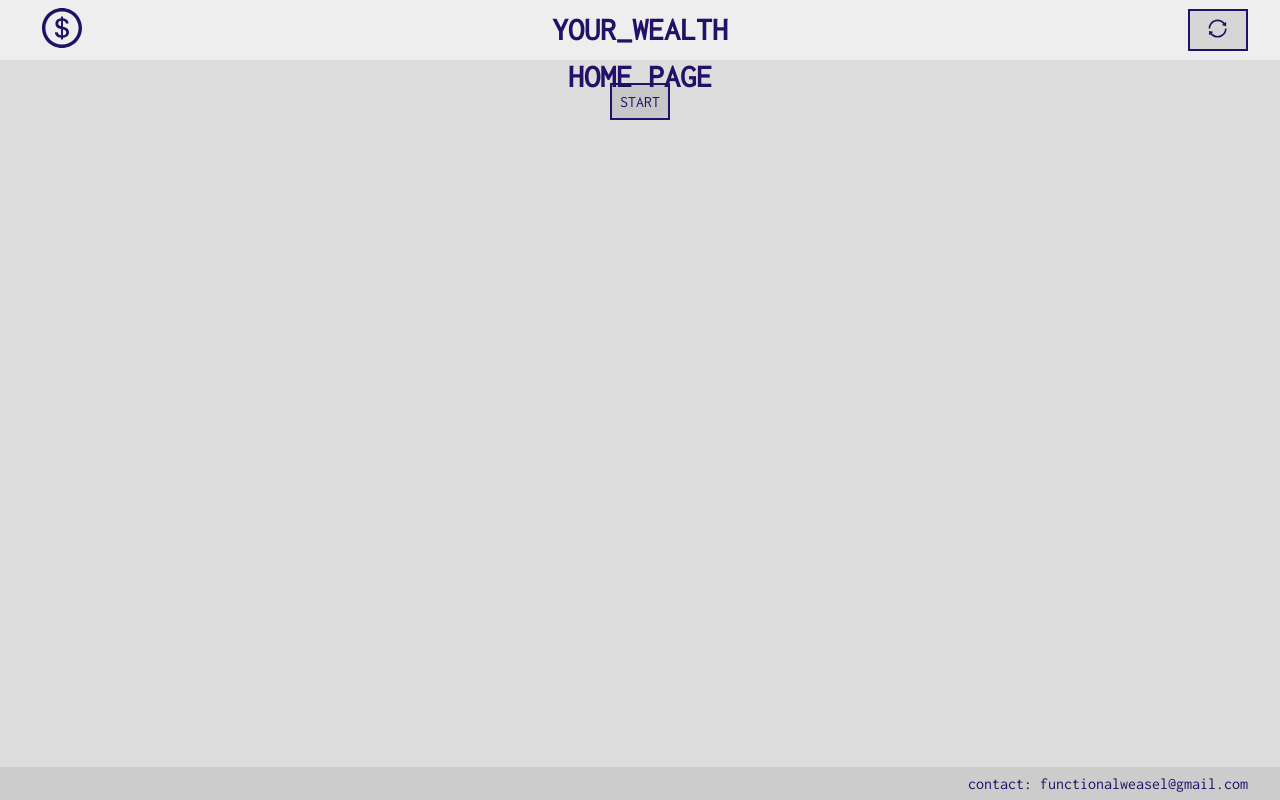
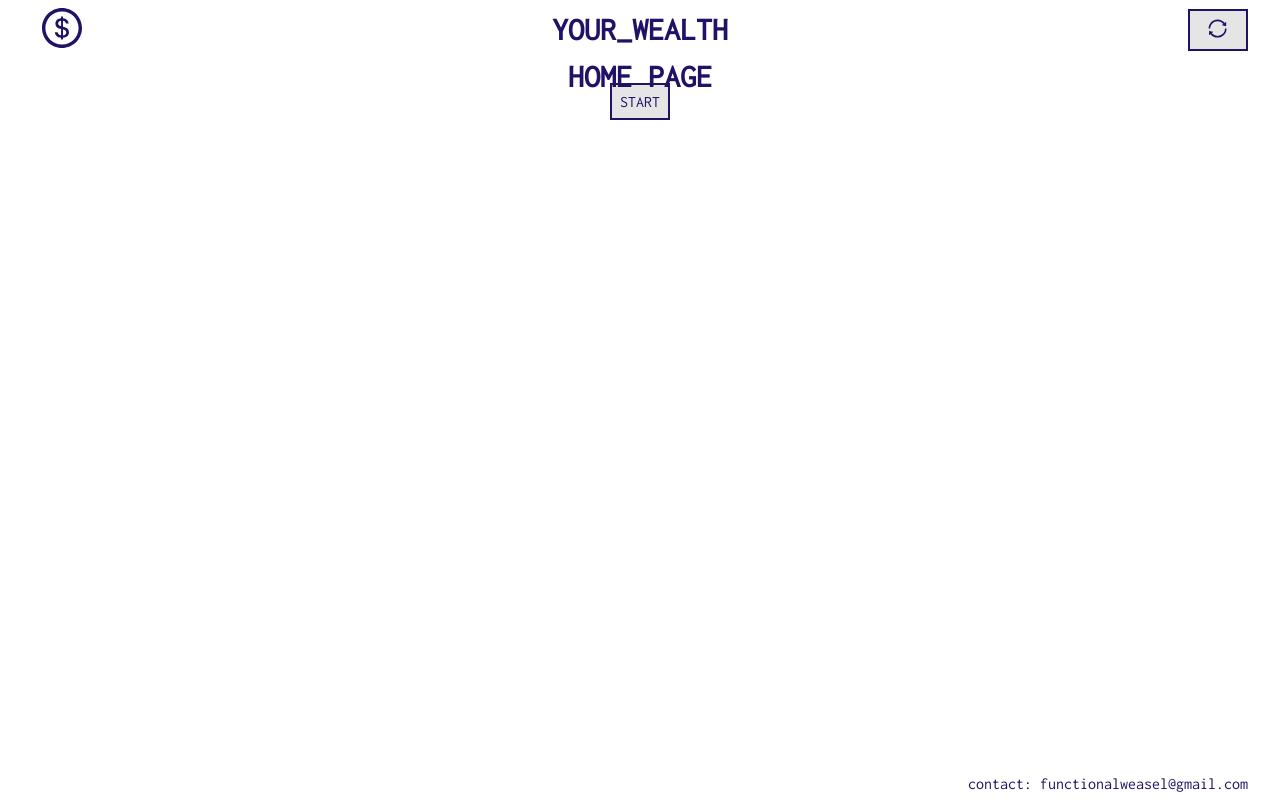
Before and after one commit to seal144/your_wealth, a React (Create React App) app: page / in a window 1280 px wide. Built offline with nearby package versions, Linux system fonts and the light colour scheme; no server answers.

Commit message:
rework: background color

```diff
--- a/src/layouts/layouts.scss
+++ b/src/layouts/layouts.scss
@@ -5,21 +5,22 @@
   flex-direction: column;
   min-height: 100vh;
   width: 100%;
+  background-color: $backgorund-default-theme;
 
   &__header {
-    background-color: #eee;
+    // background-color: #eee;
     flex-basis: $header-hight;
     line-height: $header-hight;
     text-align: center;
   }
 
   &__main {
-    background-color: #ddd;
+    // background-color: #ddd;
     flex-grow: 1;
   }
 
   &__footer {
-    background-color: #ccc;
+    // background-color: #ccc;
     position: fixed;
     bottom: 0;
     text-align: right;
--- a/src/styles/variables.scss
+++ b/src/styles/variables.scss
@@ -1,2 +1,3 @@
 $color1-default-theme: #216;
+$backgorund-default-theme: #fff;
 $header-hight: 60px;
```
